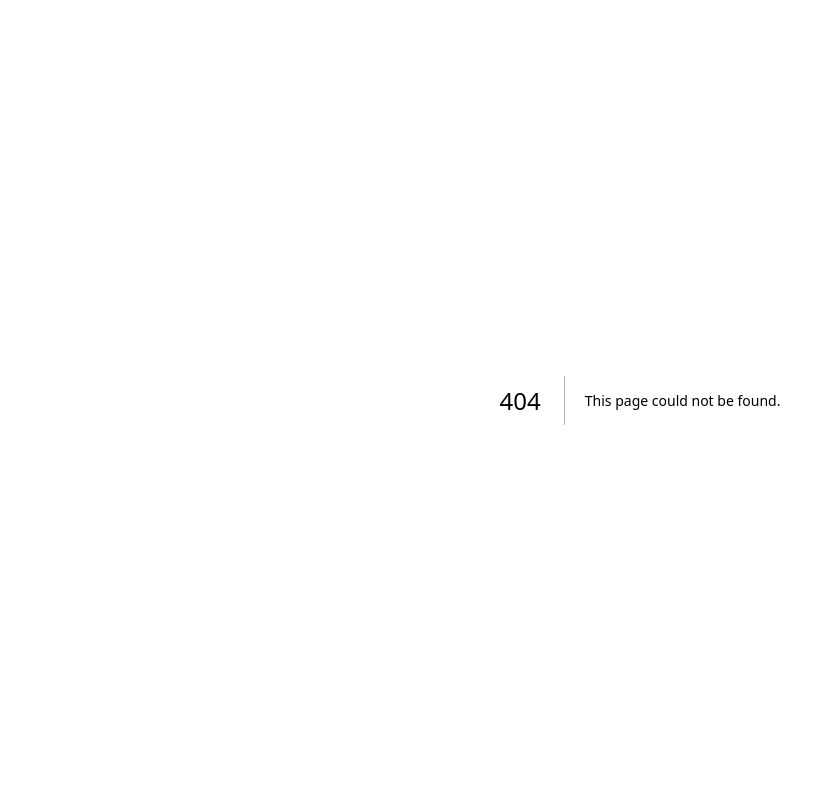
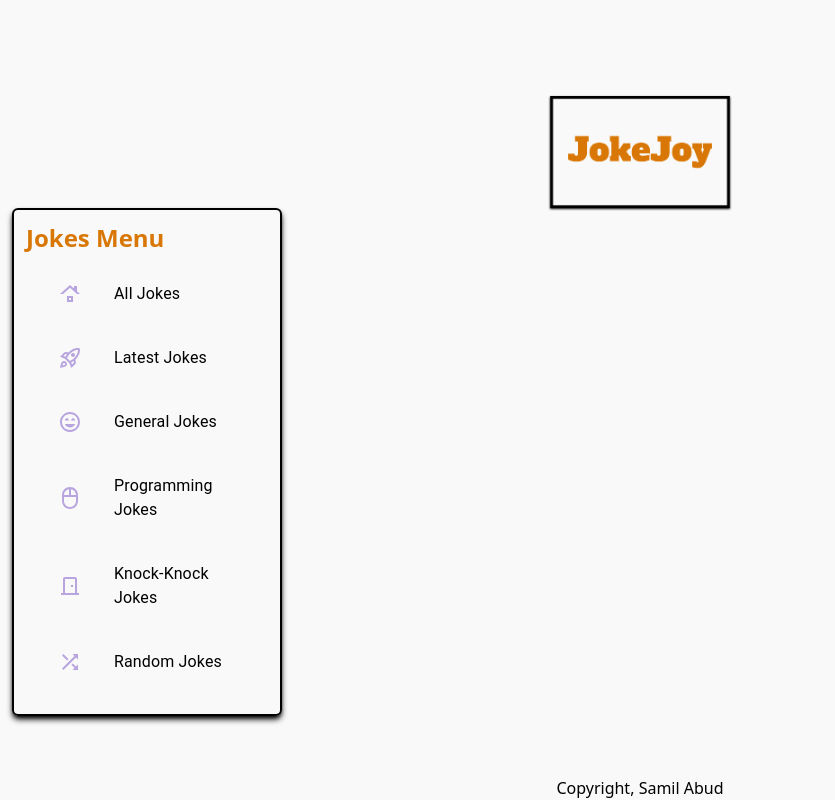
Before and after one commit to samilabud/JokeJoy, a Next.js app: page /components/layout in a window 1280 px wide. Before the commit this address had no page. Shown: the whole page, without its empty margins (0-835 px from the left). Built offline with nearby package versions, Linux system fonts and the light colour scheme.

Commit message:
Fixed favicon inside pages

```diff
--- a/app/components/globals.css
+++ /dev/null
@@ -1,12 +0,0 @@
-@tailwind base;
-@tailwind components;
-@tailwind utilities;
-
-body {
-  background-color: #f9f9f9;
-}
-
-#left-navigation {
-  @apply w-2/12 p-3 xl:fixed top-1/4 mt-12 rounded-md shadow-md shadow-black box-border border-spacing-1 border-solid border-black border-2 m-3;
-  min-width: 270px;
-}
--- /dev/null
+++ b/pages/components/globals.css
@@ -0,0 +1,12 @@
+@tailwind base;
+@tailwind components;
+@tailwind utilities;
+
+body {
+  background-color: #f9f9f9;
+}
+
+#left-navigation {
+  @apply w-2/12 p-3 xl:fixed top-1/4 mt-2 rounded-md shadow-md shadow-black box-border border-spacing-1 border-solid border-black border-2 m-3;
+  min-width: 270px;
+}
--- /dev/null
+++ b/pages/components/jokes.component.js
@@ -0,0 +1,19 @@
+const Jokes = ({ title, jokes }) => (
+  <div className="inline-block w-8/12 mt-10">
+    <h3 className="text-2xl font-bold text-amber-600 ml-3">{title}</h3>
+    <div id="jokes-container" className="flex flex-wrap">
+      {jokes.map((joke) => (
+        <div
+          className="joke-block flex flex-col shadow-md shadow-black border-solid border-black border-2 m-3 p-3 rounded-md max-w-72 min-w-56"
+          key={joke.id}
+        >
+          <i className="text-sm self-end">@{joke.type}</i>
+          <h4 className="text-lg font-medium">{joke.setup}</h4>
+          <span className="text-lg">...{joke.punchline}</span>
+        </div>
+      ))}
+    </div>
+  </div>
+);
+
+export default Jokes;
--- a/app/components/layout.js
+++ b/pages/components/layout.js
@@ -9,6 +9,7 @@ const Layout = ({ children }) => {
       <Head>
         <title>JokeJoy App</title>
         <meta name="description" content="A list of jokes to make you joy!" />
+        <link rel="icon" type="image/x-icon" href="/images/favicon.ico" />
       </Head>
 
       <SideNavigation />
--- a/app/components/side-navigation.js
+++ b/pages/components/side-navigation.js
@@ -7,6 +7,8 @@ import RocketLaunchOutlinedIcon from "@mui/icons-material/RocketLaunchOutlined";
 import MouseOutlinedIcon from "@mui/icons-material/MouseOutlined";
 import SentimentVerySatisfiedOutlinedIcon from "@mui/icons-material/SentimentVerySatisfiedOutlined";
 import ShuffleOutlinedIcon from "@mui/icons-material/ShuffleOutlined";
+import RoofingOutlinedIcon from "@mui/icons-material/RoofingOutlined";
+import DoorFrontOutlinedIcon from "@mui/icons-material/DoorFrontOutlined";
 
 const SideNavigation = () => (
   <nav id="left-navigation">
@@ -14,6 +16,14 @@ const SideNavigation = () => (
       <h3 className="text-2xl font-bold text-amber-600">Jokes Menu</h3>
     </div>
     <List>
+      <ListItem>
+        <ListItemButton>
+          <ListItemIcon>
+            <RoofingOutlinedIcon sx={{ color: "#B8A5DF" }} />
+          </ListItemIcon>
+          <ListItemText primary="All Jokes" />
+        </ListItemButton>
+      </ListItem>
       <ListItem>
         <ListItemButton>
           <ListItemIcon>
@@ -41,6 +51,14 @@ const SideNavigation = () => (
       <ListItem>
         <ListItemButton>
           <ListItemIcon>
+            <DoorFrontOutlinedIcon sx={{ color: "#B8A5DF" }} />
+          </ListItemIcon>
+          <ListItemText primary="Knock-Knock Jokes" />
+        </ListItemButton>
+      </ListItem>
+      <ListItem>
+        <ListItemButton>
+          <ListItemIcon>
             <ShuffleOutlinedIcon sx={{ color: "#B8A5DF" }} />
           </ListItemIcon>
           <ListItemText primary="Random Jokes" />
--- a/pages/index.js
+++ b/pages/index.js
@@ -1,12 +1,14 @@
-import Layout from "../app/components/layout";
+import Layout from "./components/layout";
+import Jokes from "./components/jokes.component";
 
 export async function getServerSideProps({ query }) {
-  console.log({ query });
+  const { pageSize, pageNumber, sortKey = "id", sortOrder = "asc" } = query;
+
   const baseUrl =
     process.env.NODE_ENV === "production"
       ? process.env.NEXT_PUBLIC_OFFICIAL_JOKE_API
       : process.env.NEXT_PUBLIC_OFFICIAL_JOKE_API_DEV;
-  const url = `${baseUrl}/jokes/paginate/?pageSize=10&pageNumber=1&sortKey=id&sortOrder=asc`;
+  const url = `${baseUrl}/jokes/paginate/?pageSize=${pageSize}&pageNumber=${pageNumber}&sortKey=${sortKey}&sortOrder=${sortOrder}`;
   const res = await fetch(url, {
     method: "GET",
     headers: {
@@ -26,23 +28,7 @@ export async function getServerSideProps({ query }) {
 export default function HomePage({ data }) {
   return (
     <Layout>
-      <div className="inline-block w-8/12 mt-10">
-        <h3 className="text-2xl font-bold text-amber-600 ml-3">
-          All the Jokes
-        </h3>
-        <div id="jokes-container" className="flex flex-wrap">
-          {data.map((joke) => (
-            <div
-              className="joke-block flex flex-col shadow-md shadow-black border-solid border-black border-2 m-3 p-3 rounded-md"
-              key={joke.id}
-            >
-              <i className="text-sm self-end">@{joke.type}</i>
-              <h4 className="">{joke.setup}</h4>
-              <span>...{joke.punchline}</span>
-            </div>
-          ))}
-        </div>
-      </div>
+      <Jokes title="All the jokes" jokes={data} />
     </Layout>
   );
 }
```
Also changed, not shown: 1 other file (tests, documents, lock files or other folders).
